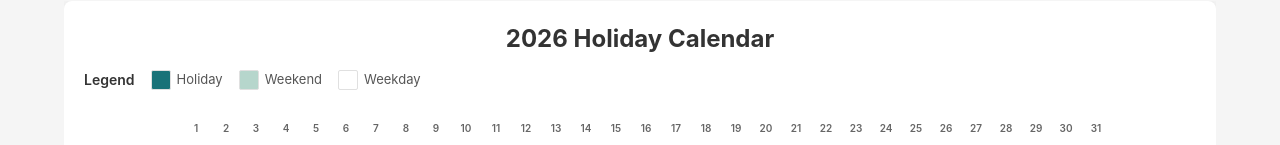
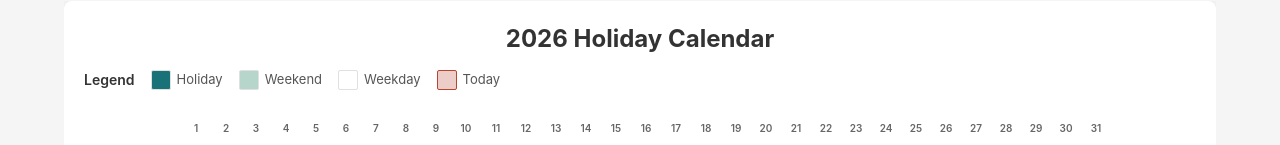
Before and after one commit to istisiki/holidaze, a React (Vite) app: page / in a window 1280 px wide. Shown: the part 338-483 px from the top of the page. Built offline with nearby package versions, Linux system fonts and the light colour scheme.

Commit message:
Add today to the legend

```diff
--- a/src/components/Legend.css
+++ b/src/components/Legend.css
@@ -41,6 +41,11 @@
   background-color: #fff;
 }
 
+.legend__color--today {
+  background-color: #bb443044;
+  border: 1px solid #bb4430;
+}
+
 .legend__label {
   font-size: 13px;
   color: #555;
--- a/src/components/Legend.tsx
+++ b/src/components/Legend.tsx
@@ -17,6 +17,10 @@ export function Legend() {
           <div className="legend__color legend__color--weekday" />
           <span className="legend__label">Weekday</span>
         </div>
+        <div className="legend__item">
+          <div className="legend__color legend__color--today" />
+          <span className="legend__label">Today</span>
+        </div>
       </div>
     </div>
   );
```
